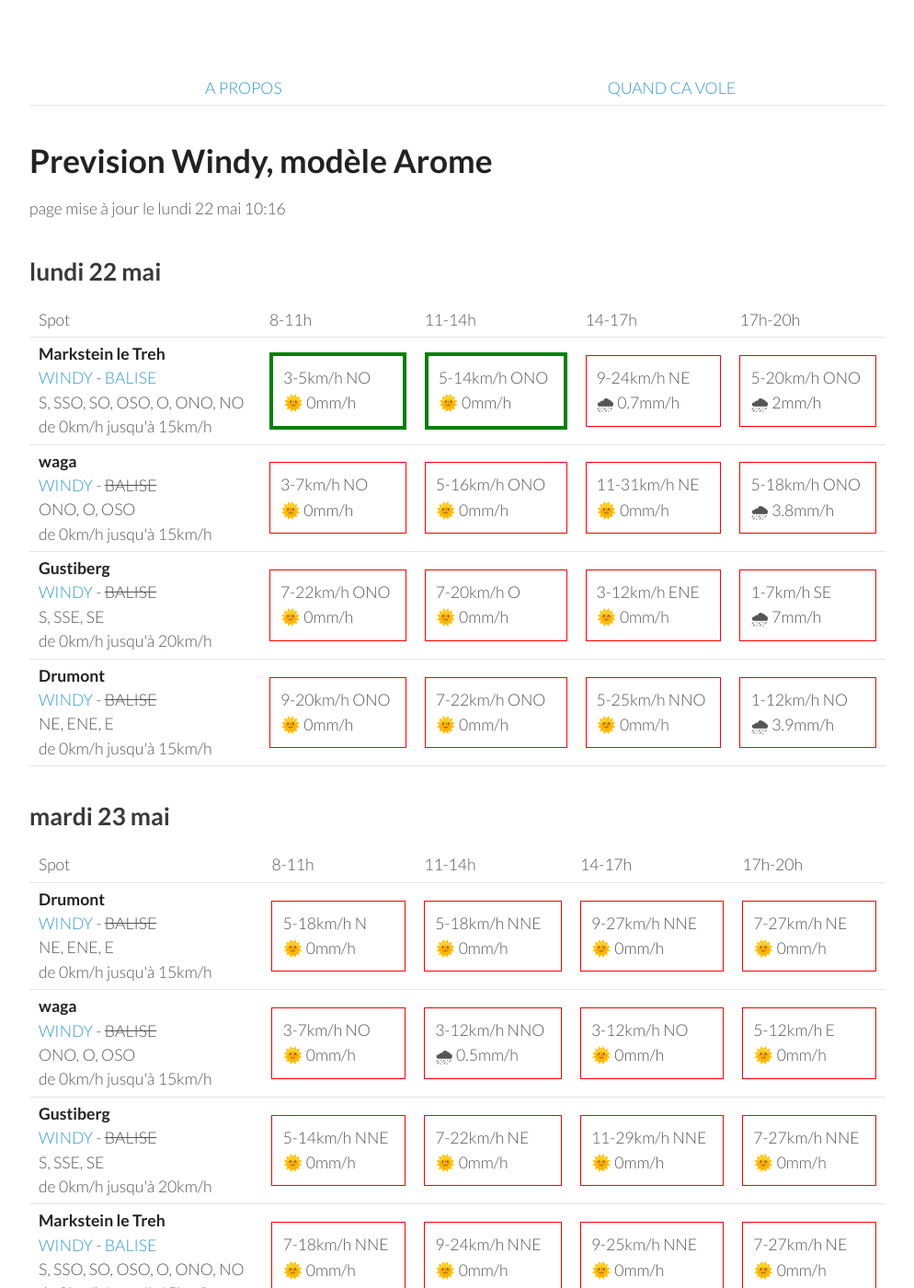
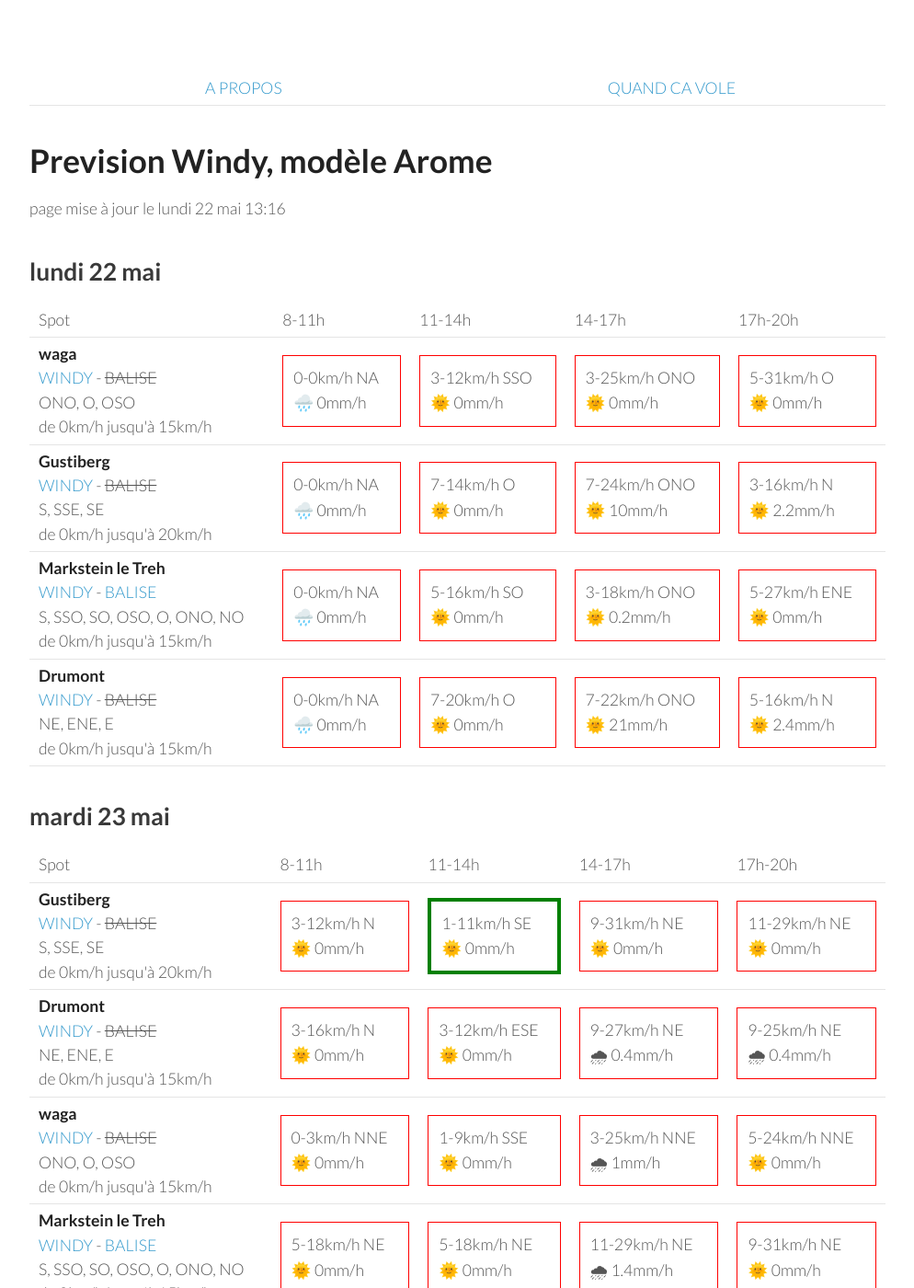
Before and after one commit to parapente-dans-le-nord/parapente-dans-le-nord.github.io, a Jekyll site: the page built from vosges.markdown, in a window 1280 px wide and 1400 px high. Shown: the whole window at 92% size, without its empty margins (26-1020 px from the left). Built offline with Jekyll 4.4.1, drawn with Linux system fonts in a browser that asks for light colours.

Commit message:
update index.markdown

```diff
--- a/vosges.markdown
+++ b/vosges.markdown
@@ -7,7 +7,7 @@ title:  "Tous les spots"
 {: .links}
 
 # Prevision Windy, modèle Arome
-page mise à jour le lundi 22 mai 10:16
+page mise à jour le lundi 22 mai 13:16
 
 ## lundi 22 mai
 
@@ -22,43 +22,39 @@ page mise à jour le lundi 22 mai 10:16
       <td>17h-20h</td>
     </tr>
 <tr>
-        <td><strong>Markstein le Treh</strong><br><a href="https://windy.com/47.926/7.012?47.505,7.012,8,m:eY1agmQ">WINDY</a> - <span class=""><a href="http://www.balisemeteo.com/balise.php?idBalise=136">BALISE</a> </span><br> <span class="vent-favorable">S, SSO, SO, OSO, O, ONO, NO</span><br><span class="force-vent">de 0km/h jusqu'à 15km/h</span> </td>
-
-            <td><div class="flyable"><p>3-5km/h NO</p><p>🌞 0mm/h</p></div></td>
-            <td><div class="flyable"><p>5-14km/h ONO</p><p>🌞 0mm/h</p></div></td>
-            <td><div class="not-flyable"><p>9-24km/h NE</p><p>🌧 0.7mm/h</p></div></td>
-            <td><div class="not-flyable"><p>5-20km/h ONO</p><p>🌧 2mm/h</p></div></td>
-
-
-    </tr>
-<tr>
         <td><strong>waga</strong><br><a href="https://windy.com/47.903/6.996?47.900,6.983,15">WINDY</a> - <span class="no-balise"> BALISE </span><br> <span class="vent-favorable">ONO, O, OSO</span><br><span class="force-vent">de 0km/h jusqu'à 15km/h</span> </td>
 
-            <td><div class="not-flyable"><p>3-7km/h NO</p><p>🌞 0mm/h</p></div></td>
-            <td><div class="not-flyable"><p>5-16km/h ONO</p><p>🌞 0mm/h</p></div></td>
-            <td><div class="not-flyable"><p>11-31km/h NE</p><p>🌞 0mm/h</p></div></td>
-            <td><div class="not-flyable"><p>5-18km/h ONO</p><p>🌧 3.8mm/h</p></div></td>
-
+            <td><div class="not-flyable"><p>0-0km/h NA</p><p>🌧️ 0mm/h</p></div></td>
+            <td><div class="not-flyable"><p>3-12km/h SSO</p><p>🌞 0mm/h</p></div></td>
+            <td><div class="not-flyable"><p>3-25km/h ONO</p><p>🌞 0mm/h</p></div></td>
+            <td><div class="not-flyable"><p>5-31km/h O</p><p>🌞 0mm/h</p></div></td>
 
     </tr>
 <tr>
         <td><strong>Gustiberg</strong><br><a href="https://windy.com/47.894/6.934?47.891,6.934,15,m:eYYagmI">WINDY</a> - <span class="no-balise"> BALISE </span><br> <span class="vent-favorable">S, SSE, SE</span><br><span class="force-vent">de 0km/h jusqu'à 20km/h</span> </td>
 
-            <td><div class="not-flyable"><p>7-22km/h ONO</p><p>🌞 0mm/h</p></div></td>
-            <td><div class="not-flyable"><p>7-20km/h O</p><p>🌞 0mm/h</p></div></td>
-            <td><div class="not-flyable"><p>3-12km/h ENE</p><p>🌞 0mm/h</p></div></td>
-            <td><div class="not-flyable"><p>1-7km/h SE</p><p>🌧 7mm/h</p></div></td>
+            <td><div class="not-flyable"><p>0-0km/h NA</p><p>🌧️ 0mm/h</p></div></td>
+            <td><div class="not-flyable"><p>7-14km/h O</p><p>🌞 0mm/h</p></div></td>
+            <td><div class="not-flyable"><p>7-24km/h ONO</p><p>🌞 10mm/h</p></div></td>
+            <td><div class="not-flyable"><p>3-16km/h N</p><p>🌞 2.2mm/h</p></div></td>
 
+    </tr>
+<tr>
+        <td><strong>Markstein le Treh</strong><br><a href="https://windy.com/47.926/7.012?47.505,7.012,8,m:eY1agmQ">WINDY</a> - <span class=""><a href="http://www.balisemeteo.com/balise.php?idBalise=136">BALISE</a> </span><br> <span class="vent-favorable">S, SSO, SO, OSO, O, ONO, NO</span><br><span class="force-vent">de 0km/h jusqu'à 15km/h</span> </td>
+
+            <td><div class="not-flyable"><p>0-0km/h NA</p><p>🌧️ 0mm/h</p></div></td>
+            <td><div class="not-flyable"><p>5-16km/h SO</p><p>🌞 0mm/h</p></div></td>
+            <td><div class="not-flyable"><p>3-18km/h ONO</p><p>🌞 0.2mm/h</p></div></td>
+            <td><div class="not-flyable"><p>5-27km/h ENE</p><p>🌞 0mm/h</p></div></td>
 
     </tr>
 <tr>
         <td><strong>Drumont</strong><br><a href="https://windy.com/47.898/6.919?47.687,6.919,9,m:eYYagmG">WINDY</a> - <span class="no-balise"> BALISE </span><br> <span class="vent-favorable">NE, ENE, E</span><br><span class="force-vent">de 0km/h jusqu'à 15km/h</span> </td>
 
-            <td><div class="not-flyable"><p>9-20km/h ONO</p><p>🌞 0mm/h</p></div></td>
-            <td><div class="not-flyable"><p>7-22km/h ONO</p><p>🌞 0mm/h</p></div></td>
-            <td><div class="not-flyable"><p>5-25km/h NNO</p><p>🌞 0mm/h</p></div></td>
-            <td><div class="not-flyable"><p>1-12km/h NO</p><p>🌧 3.9mm/h</p></div></td>
-
+            <td><div class="not-flyable"><p>0-0km/h NA</p><p>🌧️ 0mm/h</p></div></td>
+            <td><div class="not-flyable"><p>7-20km/h O</p><p>🌞 0mm/h</p></div></td>
+            <td><div class="not-flyable"><p>7-22km/h ONO</p><p>🌞 21mm/h</p></div></td>
+            <td><div class="not-flyable"><p>5-16km/h N</p><p>🌞 2.4mm/h</p></div></td>
 
     </tr>
 
@@ -78,42 +74,42 @@ page mise à jour le lundi 22 mai 10:16
       <td>17h-20h</td>
     </tr>
 <tr>
+        <td><strong>Gustiberg</strong><br><a href="https://windy.com/47.894/6.934?47.891,6.934,15,m:eYYagmI">WINDY</a> - <span class="no-balise"> BALISE </span><br> <span class="vent-favorable">S, SSE, SE</span><br><span class="force-vent">de 0km/h jusqu'à 20km/h</span> </td>
+
+            <td><div class="not-flyable"><p>3-12km/h N</p><p>🌞 0mm/h</p></div></td>
+            <td><div class="flyable"><p>1-11km/h SE</p><p>🌞 0mm/h</p></div></td>
+            <td><div class="not-flyable"><p>9-31km/h NE</p><p>🌞 0mm/h</p></div></td>
+            <td><div class="not-flyable"><p>11-29km/h NE</p><p>🌞 0mm/h</p></div></td>
+
+
+    </tr>
+<tr>
         <td><strong>Drumont</strong><br><a href="https://windy.com/47.898/6.919?47.687,6.919,9,m:eYYagmG">WINDY</a> - <span class="no-balise"> BALISE </span><br> <span class="vent-favorable">NE, ENE, E</span><br><span class="force-vent">de 0km/h jusqu'à 15km/h</span> </td>
 
-            <td><div class="not-flyable"><p>5-18km/h N</p><p>🌞 0mm/h</p></div></td>
-            <td><div class="not-flyable"><p>5-18km/h NNE</p><p>🌞 0mm/h</p></div></td>
-            <td><div class="not-flyable"><p>9-27km/h NNE</p><p>🌞 0mm/h</p></div></td>
-            <td><div class="not-flyable"><p>7-27km/h NE</p><p>🌞 0mm/h</p></div></td>
+            <td><div class="not-flyable"><p>3-16km/h N</p><p>🌞 0mm/h</p></div></td>
+            <td><div class="not-flyable"><p>3-12km/h ESE</p><p>🌞 0mm/h</p></div></td>
+            <td><div class="not-flyable"><p>9-27km/h NE</p><p>🌧 0.4mm/h</p></div></td>
+            <td><div class="not-flyable"><p>9-25km/h NE</p><p>🌧 0.4mm/h</p></div></td>
 
 
     </tr>
 <tr>
         <td><strong>waga</strong><br><a href="https://windy.com/47.903/6.996?47.900,6.983,15">WINDY</a> - <span class="no-balise"> BALISE </span><br> <span class="vent-favorable">ONO, O, OSO</span><br><span class="force-vent">de 0km/h jusqu'à 15km/h</span> </td>
 
-            <td><div class="not-flyable"><p>3-7km/h NO</p><p>🌞 0mm/h</p></div></td>
-            <td><div class="not-flyable"><p>3-12km/h NNO</p><p>🌧 0.5mm/h</p></div></td>
-            <td><div class="not-flyable"><p>3-12km/h NO</p><p>🌞 0mm/h</p></div></td>
-            <td><div class="not-flyable"><p>5-12km/h E</p><p>🌞 0mm/h</p></div></td>
-
-
-    </tr>
-<tr>
-        <td><strong>Gustiberg</strong><br><a href="https://windy.com/47.894/6.934?47.891,6.934,15,m:eYYagmI">WINDY</a> - <span class="no-balise"> BALISE </span><br> <span class="vent-favorable">S, SSE, SE</span><br><span class="force-vent">de 0km/h jusqu'à 20km/h</span> </td>
-
-            <td><div class="not-flyable"><p>5-14km/h NNE</p><p>🌞 0mm/h</p></div></td>
-            <td><div class="not-flyable"><p>7-22km/h NE</p><p>🌞 0mm/h</p></div></td>
-            <td><div class="not-flyable"><p>11-29km/h NNE</p><p>🌞 0mm/h</p></div></td>
-            <td><div class="not-flyable"><p>7-27km/h NNE</p><p>🌞 0mm/h</p></div></td>
+            <td><div class="not-flyable"><p>0-3km/h NNE</p><p>🌞 0mm/h</p></div></td>
+            <td><div class="not-flyable"><p>1-9km/h SSE</p><p>🌞 0mm/h</p></div></td>
+            <td><div class="not-flyable"><p>3-25km/h NNE</p><p>🌧 1mm/h</p></div></td>
+            <td><div class="not-flyable"><p>5-24km/h NNE</p><p>🌞 0mm/h</p></div></td>
 
 
     </tr>
 <tr>
         <td><strong>Markstein le Treh</strong><br><a href="https://windy.com/47.926/7.012?47.505,7.012,8,m:eY1agmQ">WINDY</a> - <span class=""><a href="http://www.balisemeteo.com/balise.php?idBalise=136">BALISE</a> </span><br> <span class="vent-favorable">S, SSO, SO, OSO, O, ONO, NO</span><br><span class="force-vent">de 0km/h jusqu'à 15km/h</span> </td>
 
-            <td><div class="not-flyable"><p>7-18km/h NNE</p><p>🌞 0mm/h</p></div></td>
-            <td><div class="not-flyable"><p>9-24km/h NNE</p><p>🌞 0mm/h</p></div></td>
-            <td><div class="not-flyable"><p>9-25km/h NNE</p><p>🌞 0mm/h</p></div></td>
-            <td><div class="not-flyable"><p>7-27km/h NE</p><p>🌞 0mm/h</p></div></td>
+            <td><div class="not-flyable"><p>5-18km/h NE</p><p>🌞 0mm/h</p></div></td>
+            <td><div class="not-flyable"><p>5-18km/h NE</p><p>🌞 0mm/h</p></div></td>
+            <td><div class="not-flyable"><p>11-29km/h NE</p><p>🌧 1.4mm/h</p></div></td>
+            <td><div class="not-flyable"><p>9-31km/h NE</p><p>🌞 0mm/h</p></div></td>
 
 
     </tr>
```
